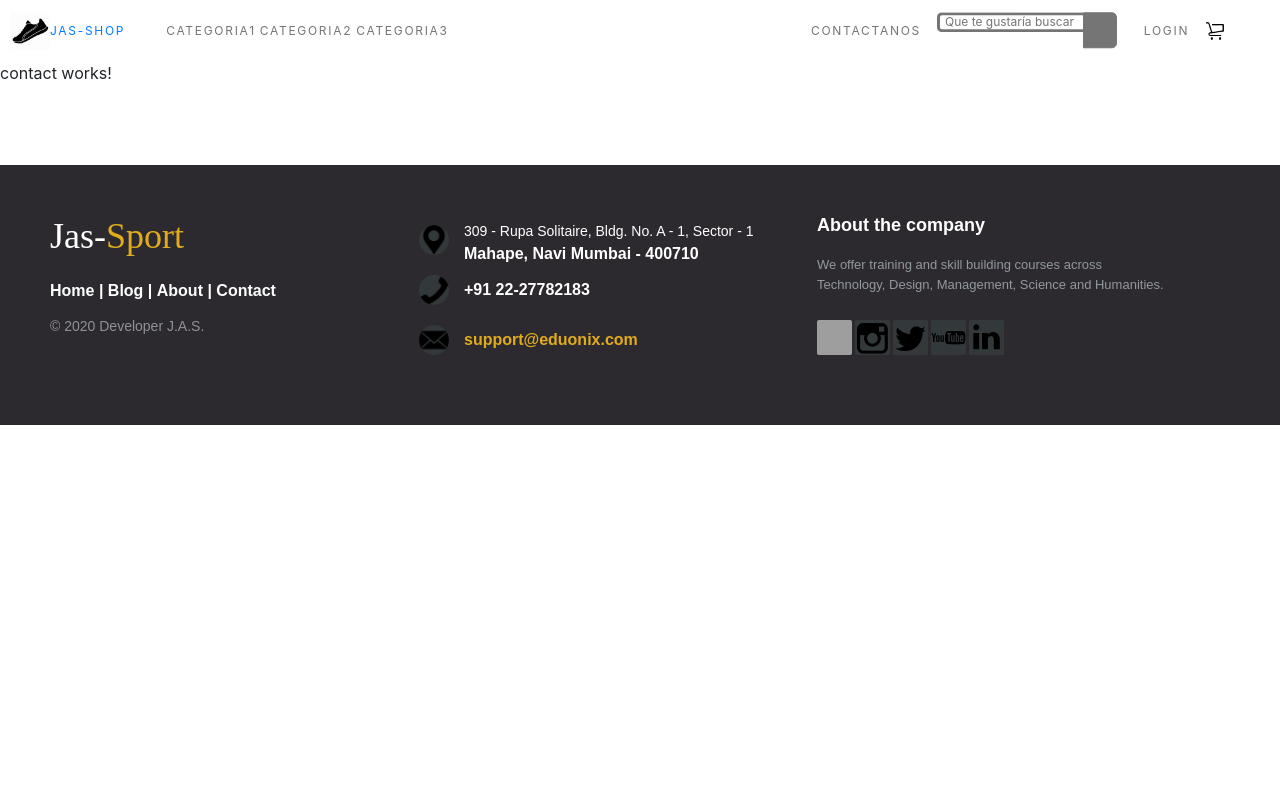
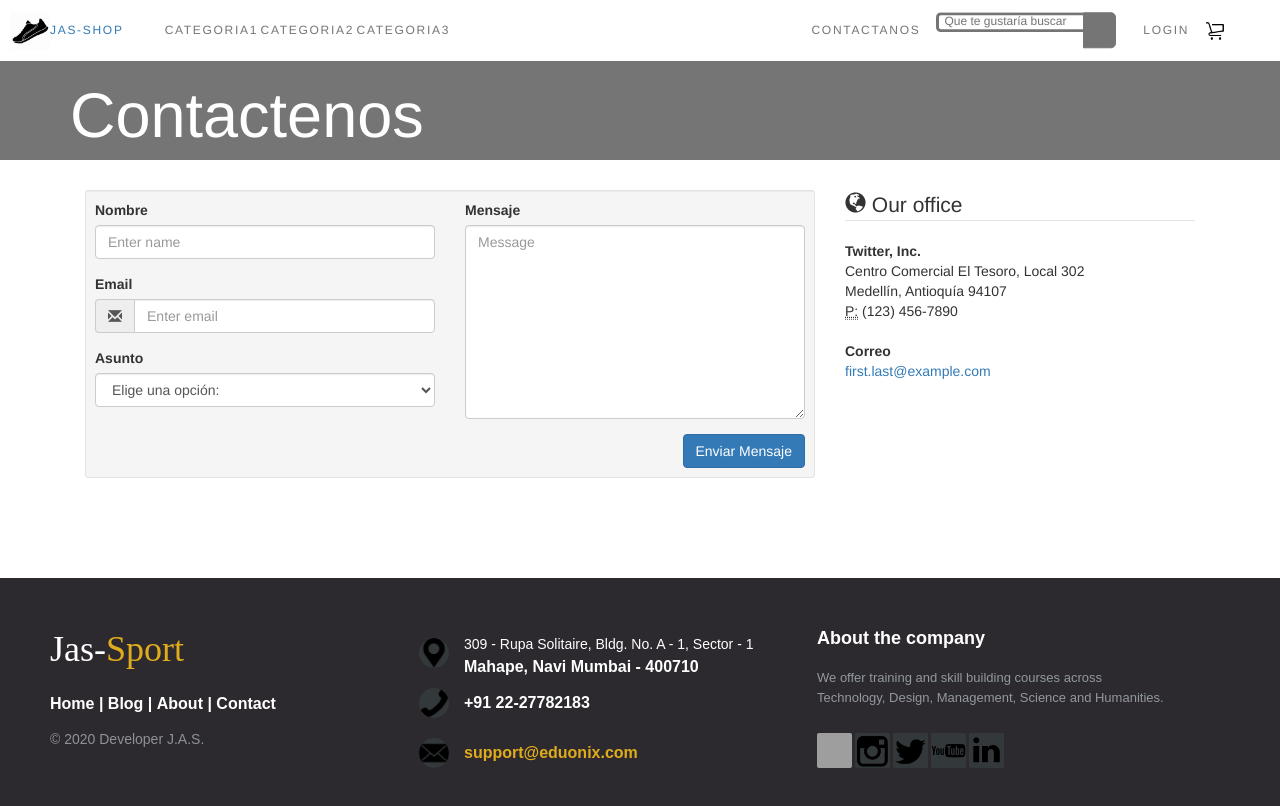
Before and after one commit to MrZero05/ProyectoAngular, an Angular app: page /layout/contactus in a window 1280 px wide. Shown: the top 806 px of the page. Built offline with nearby package versions, Linux system fonts and the light colour scheme; grey boxes are pictures that could not be loaded.

Commit message:
Se crea página de contact; Configuración inicial de fuente general.

```diff
--- a/src/app/components/contact/contact.component.html
+++ b/src/app/components/contact/contact.component.html
@@ -1 +1,81 @@
-<p>contact works!</p>
+<link href="//netdna.bootstrapcdn.com/bootstrap/3.1.0/css/bootstrap.min.css" rel="stylesheet" id="bootstrap-css">
+<script src="//netdna.bootstrapcdn.com/bootstrap/3.1.0/js/bootstrap.min.js"></script>
+<script src="//code.jquery.com/jquery-1.11.1.min.js"></script>
+<!------ Include the above in your HEAD tag ---------->
+
+<div class="jumbotron jumbotron-sm">
+    <div class="container">
+        <div class="row">
+            <div class="col-sm-12 col-lg-12">
+                <h1 class="h1">
+                    Contactenos
+                </h1>
+            </div>
+        </div>
+    </div>
+</div>
+<div class="container">
+    <div class="row">
+        <div class="col-md-8">
+            <div class="well well-sm">
+                <form>
+                    <div class="row">
+                        <div class="col-md-6">
+                            <div class="form-group">
+                                <label for="name">
+                                Nombre</label>
+                                <input type="text" class="form-control" id="name" placeholder="Enter name" required="required" />
+                            </div>
+                            <div class="form-group">
+                                <label for="email">
+                                Email</label>
+                                <div class="input-group">
+                                    <span class="input-group-addon"><span class="glyphicon glyphicon-envelope"></span>
+                                    </span>
+                                    <input type="email" class="form-control" id="email" placeholder="Enter email" required="required" /></div>
+                            </div>
+                            <div class="form-group">
+                                <label for="subject">
+                                Asunto</label>
+                                <select id="subject" name="subject" class="form-control" required="required">
+                                <option value="na" selected="">Elige una opción:</option>
+                                <option value="service">Servicio al Cliente</option>
+                                <option value="suggestions">Sugerencias</option>
+                                <option value="product">Soporte a Producto</option>
+                            </select>
+                            </div>
+                        </div>
+                        <div class="col-md-6">
+                            <div class="form-group">
+                                <label for="name">
+                                Mensaje</label>
+                                <textarea name="message" id="message" class="form-control" rows="9" cols="25" required="required" placeholder="Message"></textarea>
+                            </div>
+                        </div>
+                        <div class="col-md-12">
+                            <button type="submit" class="btn btn-primary pull-right" id="btnContactUs">
+                            Enviar Mensaje</button>
+                        </div>
+                    </div>
+                </form>
+            </div>
+        </div>
+        <div class="col-md-4">
+            <form>
+                <legend><span class="glyphicon glyphicon-globe"></span> Our office</legend>
+                <address>
+                <strong>Twitter, Inc.</strong><br>
+                Centro Comercial El Tesoro, Local 302<br>
+                Medellín, Antioquía 94107<br>
+                <abbr title="Phone">
+                    P:</abbr>
+                (123) 456-7890
+            </address>
+                <address>
+                <strong>Correo</strong><br>
+                <a href="mailto:#">first.last@example.com</a>
+            </address>
+            </form>
+        </div>
+    </div>
+</div>
--- a/src/app/components/contact/contact.component.scss
+++ b/src/app/components/contact/contact.component.scss
@@ -0,0 +1,18 @@
+.jumbotron {
+    background: #757575;
+    color: #FFF;
+    border-radius: 0px;
+}
+
+.jumbotron-sm {
+    padding-top: 0px;
+    padding-bottom: 0px;
+}
+
+.jumbotron small {
+    color: #FFF;
+}
+
+.h1 small {
+    font-size: 24px;
+}
--- a/src/styles.scss
+++ b/src/styles.scss
@@ -1 +1,16 @@
 /* You can add global styles to this file, and also import other style files */
+
+
+/* latin-ext */
+
+@font-face {
+    font-family: 'Ruda';
+    font-style: normal;
+    font-weight: 400;
+    src: local('Ruda Regular'), local('Ruda-Regular'), url(https://fonts.gstatic.com/s/ruda/v11/k3kfo8YQJOpFqnYdaObJ.woff2) format('woff2');
+    unicode-range: U+0100-024F, U+0259, U+1E00-1EFF, U+2020, U+20A0-20AB, U+20AD-20CF, U+2113, U+2C60-2C7F, U+A720-A7FF;
+}
+
+body {
+    font-family: 'Ruda', sans-serif;
+}
```
